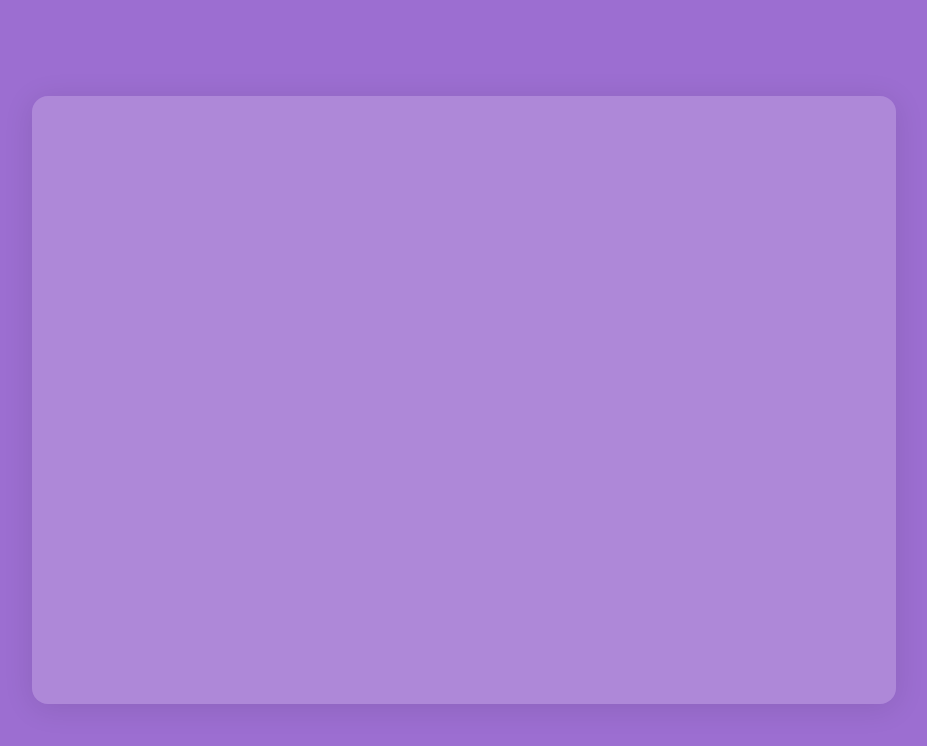
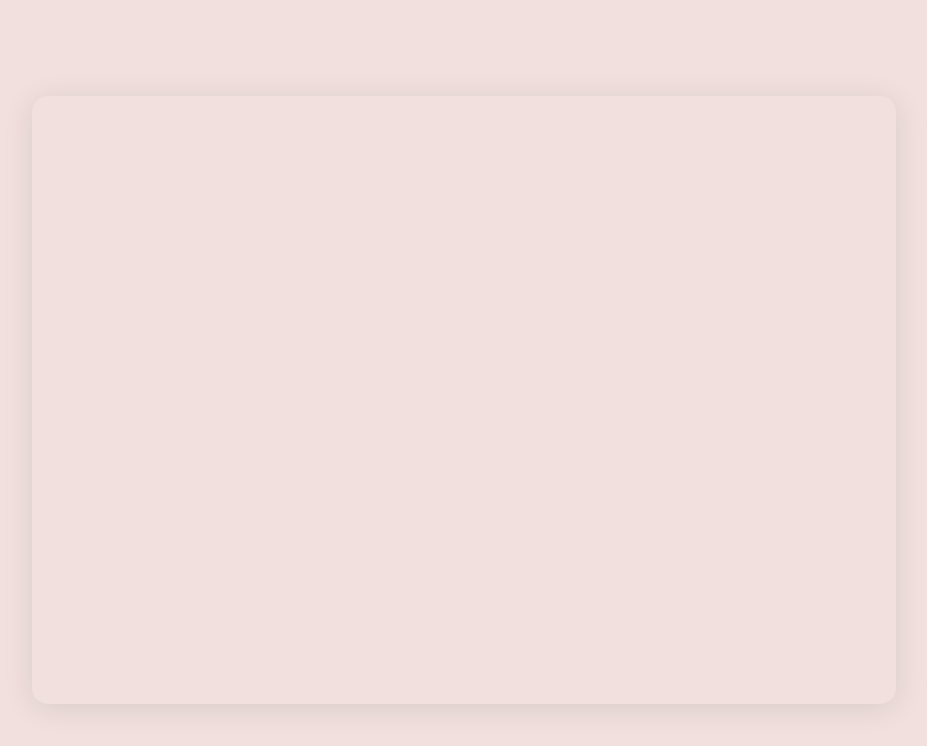
Before and after one commit to VLtim43/Yup-Form, a React (Vite) app: page / in a window 1280 px wide. Shown: the top 746 px of the page, without its empty margins (176-1103 px from the left). Built offline with nearby package versions, Linux system fonts and the light colour scheme.

Commit message:
refactor

```diff
--- a/src/App.css
+++ b/src/App.css
@@ -17,15 +17,3 @@ body {
   background-repeat: no-repeat;
 
 }
-
-body::before {
-  content: '';
-  position: fixed;
-  top: 0;
-  left: 0;
-  width: 100%;
-  height: 100%;
-  background-color: rgba(156, 110, 209);
-  /* Pink pastel color with transparency */
-  z-index: -1;
-}
--- a/src/App.tsx
+++ b/src/App.tsx
@@ -1,5 +1,5 @@
 import "./App.css";
-import FormPage from "./components/Form/FormPage";
+import FormPage from "./components/pages/FormPage";
 function App() {
   return (
     <>
--- a/src/components/Form/Form.tsx
+++ b/src/components/Form/Form.tsx
@@ -1,9 +1,8 @@
-import React from "react";
-import { useForm } from "react-hook-form";
 import * as S from "./styles";
+import { colors } from "../utils/colors";
 
 const Form = () => {
-  return <S.FormContainer></S.FormContainer>;
+  return <S.FormContainer backgroundColor={colors.palePink}></S.FormContainer>;
 };
 
 export default Form;
--- a/src/components/Form/FormPage.tsx
+++ /dev/null
@@ -1,7 +0,0 @@
-import Form from "./Form";
-
-const FormPage: React.FC = () => {
-  return <Form />;
-};
-
-export default FormPage;
--- a/src/components/Form/styles.ts
+++ b/src/components/Form/styles.ts
@@ -1,15 +1,16 @@
 import styled from "styled-components";
 
-export const FormContainer = styled.div`
+export const FormContainer = styled.div<{ backgroundColor?: string }>`
   display: flex;
   flex-direction: column;
   border-radius: 15px;
   width: 54rem;
   height: 38rem;
-  border-radius: 10px;
 
   box-shadow: 0 8px 32px 0 rgba(0.1, 0.1, 0.1, 0.37);
   background: rgba(255, 246, 246, 0.19);
   border-radius: 16px;
   box-shadow: 0 4px 30px rgba(0, 0, 0, 0.1);
+
+  background-color: ${(props) => props.backgroundColor};
 `;
--- /dev/null
+++ b/src/components/pages/FormPage.tsx
@@ -0,0 +1,13 @@
+import * as S from "./styles";
+import Form from "../Form/Form";
+import { colors } from "../utils/colors";
+
+const FormPage = () => {
+  return (
+    <S.FormPage backgroundColor={colors.palePink}>
+      <Form />
+    </S.FormPage>
+  );
+};
+
+export default FormPage;
--- /dev/null
+++ b/src/components/pages/styles.ts
@@ -0,0 +1,15 @@
+import styled from "styled-components";
+
+export const FormPage = styled.div<{ backgroundColor?: string }>`
+  display: flex;
+  align-items: center;
+  justify-content: center;
+  content: "";
+  position: fixed;
+  top: 0;
+  left: 0;
+  width: 100%;
+  height: 100%;
+  z-index: -1;
+  background-color: ${(props) => props.backgroundColor};
+`;
--- /dev/null
+++ b/src/components/utils/colors.ts
@@ -0,0 +1,10 @@
+export const colors = {
+  darkPurple: "#6B3E99",
+  palePink: "#F1E0DE",
+  lightBeige: "#D3A5A3",
+  deepBlue: "#393D52",
+  darkBlue: "#171A2B",
+  grayishBlue: "#5B5566",
+  lightGray: "#847885",
+  mutedLavender: "#A698A1",
+};
```
Also changed, not shown: src/components/types.ts (deleted, +0 -16 lines), src/components/utils/types.ts (added).
